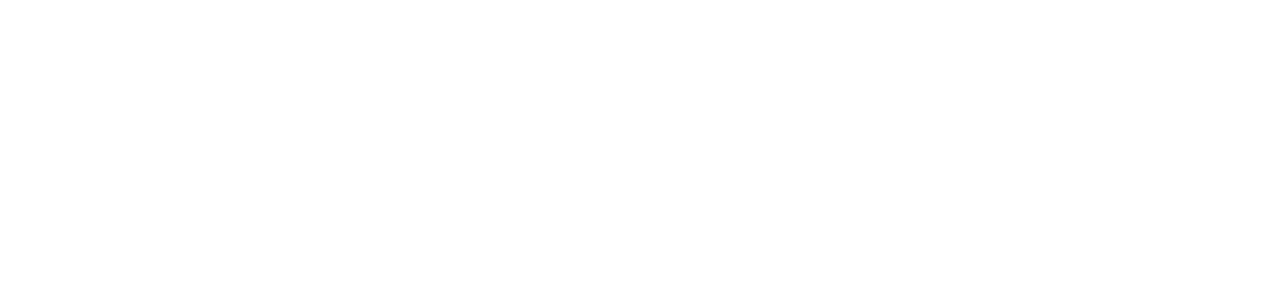
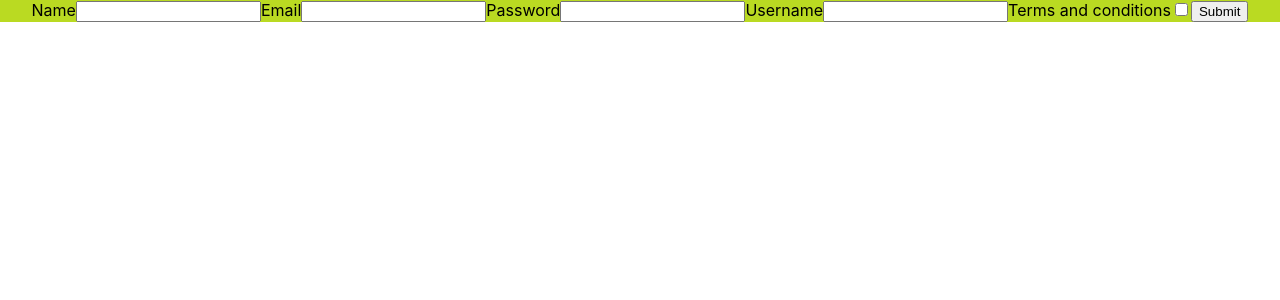
Before and after one commit to CAM603/advanced-form-management, a React (Create React App) app: page / in a window 1280 px wide. Shown: the top 300 px of the page. Built offline with nearby package versions, Linux system fonts and the light colour scheme.

Commit message:
built form

```diff
--- a/package.json
+++ b/package.json
@@ -10,7 +10,8 @@
     "formik": "^2.0.8",
     "react": "^16.12.0",
     "react-dom": "^16.12.0",
-    "react-scripts": "3.3.0"
+    "react-scripts": "3.3.0",
+    "yup": "^0.28.0"
   },
   "scripts": {
     "start": "react-scripts start",
--- a/src/App.js
+++ b/src/App.js
@@ -1,13 +1,15 @@
 import React from 'react';
-import logo from './logo.svg';
+import MyForm from './MyForm';
+
 import './App.css';
 
 function App() {
   return (
     <div className="App">
-
+      <MyForm/>
     </div>
   );
 }
 
+
 export default App;
--- /dev/null
+++ b/src/MyForm.js
@@ -0,0 +1,79 @@
+import React, { useState, useEffect } from 'react';
+import { withFormik, Form, Field, ErrorMessage } from 'formik';
+import * as Yup from 'yup';
+import axios from 'axios';
+
+const MyForm = ({values, errors, touched, status}) => {
+
+    return (
+        <div style={{background: '#BADA22'}}>
+            <Form>
+                <label htmlFor="name">
+                    Name
+                </label>
+                <Field id="name" type="text" name="name"/>
+                {touched.name && errors.name && (
+                    <p>{errors.name}</p>
+                )}
+                <label>
+                    Email
+                </label>
+                <Field id="email" type="text" name="email"/>
+                {touched.email && errors.email && (
+                    <p>{errors.email}</p>
+                )}
+                <label>
+                    Password
+                </label>
+                <Field id="password" type="text" name="password"/>
+                {touched.password && errors.password && (
+                    <p>{errors.password}</p>
+                )}
+                <label>
+                    Username
+                </label>
+                <Field id="username" type="text" name="username"/>
+                {touched.username && errors.username && (
+                    <p>{errors.username}</p>
+                )}
+                <label>
+                    Terms and conditions
+                </label>
+                <Field id="terms" type="checkbox" name="terms" checked={values.terms}/>
+                <button type="submit">Submit</button>
+            </Form>
+        </div>
+    )
+}
+
+const FormikLoginForm = withFormik({
+    mapPropsToValues({ name, email, password, username, terms }) {
+        return {
+            name: name || "",
+            email: email || "",
+            password: password || "",
+            username: username || "",
+            terms: terms || false
+        }
+    },
+    validationSchema: Yup.object().shape({
+        name: Yup.string().required(),
+        email: Yup.string().required(),
+        password: Yup.string().required(),
+        username: Yup.string().required(),
+        terms: Yup.bool().required()
+    }),
+    handleSubmit(values, { setStatus, resetForm }) {
+        console.log(values)
+        axios
+        .post("https://reqres.in/api/users/", values)
+        .then(res => {
+            console.log("Success!", res)
+            setStatus(res.data);
+            resetForm();
+        })
+        .catch(err => console.log(err))
+    }
+})(MyForm);
+
+export default FormikLoginForm;
```
Also changed, not shown: 1 other file (tests, documents, lock files or other folders).
